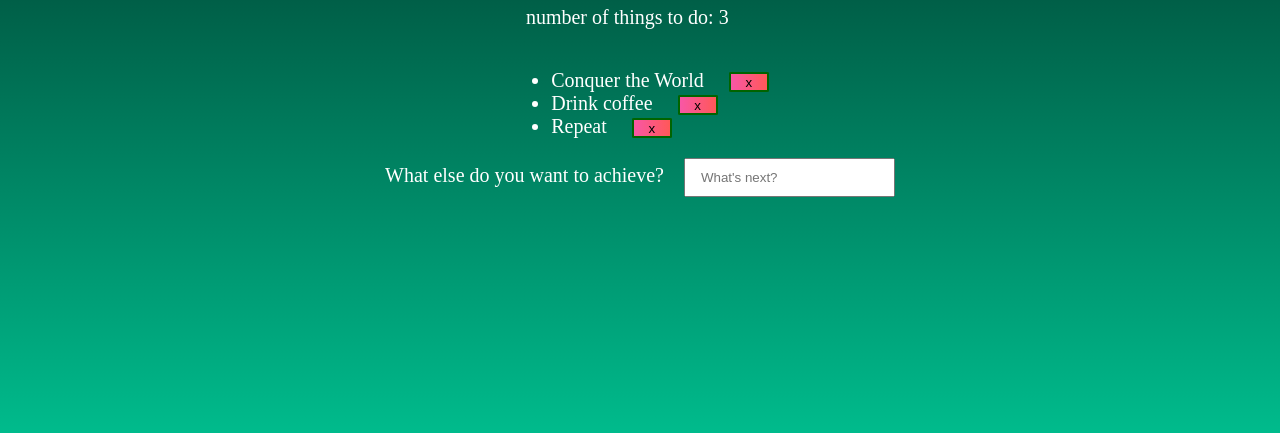
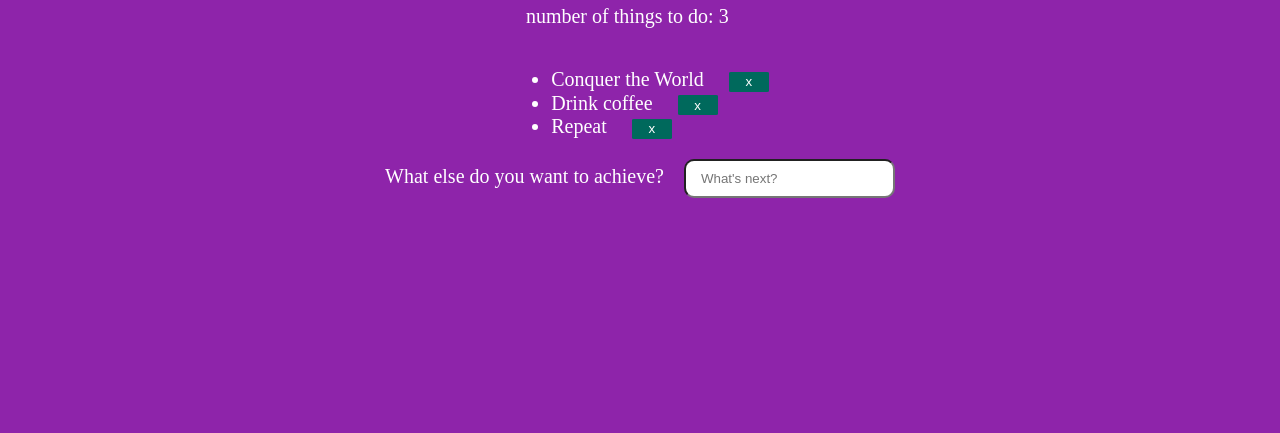
Before and after one commit to jedwab/Webpack-To-Do-App, a React app: page / in a window 1280 px wide. Shown: the part 349-782 px from the top of the page. Built offline with nearby package versions, Linux system fonts and the light colour scheme; some packages are replaced by stand-ins of ours.

Commit message:
add styles

```diff
--- a/src/containers/App.css
+++ b/src/containers/App.css
@@ -4,9 +4,7 @@ body {
 }
 
 .TodoApp {
-    background: #00bf8f;
-    background: -webkit-linear-gradient(to bottom, #001510, #00bf8f);
-    background: linear-gradient(to bottom, #001510, #00bf8f);
+    background-color:#8E24AA;
     color: #fff;
     display: flex;
     flex-direction: column;
@@ -22,15 +20,14 @@ button, input {
 }
 input {
     padding: 10px 15px;
+    border-radius: 10px;
 }
 button {
-    color: black;
-    border: 2px solid darkgreen;
+    color: #fff;
     width: 40px;
     height: 20px;
-    background-image: #f857a6;  /* fallback for old browsers */
-    background: -webkit-linear-gradient(to left, #ff5858, #f857a6);  /* Chrome 10-25, Safari 5.1-6 */
-    background: linear-gradient(to left, #ff5858, #f857a6); /* W3C, IE 10+/ Edge, Firefox 16+, Chrome 26+, Opera 12+, Safari 7+ */
+    background-color:#00695C;
+    border:none;
 
     border-radius: 5%;
 
```
